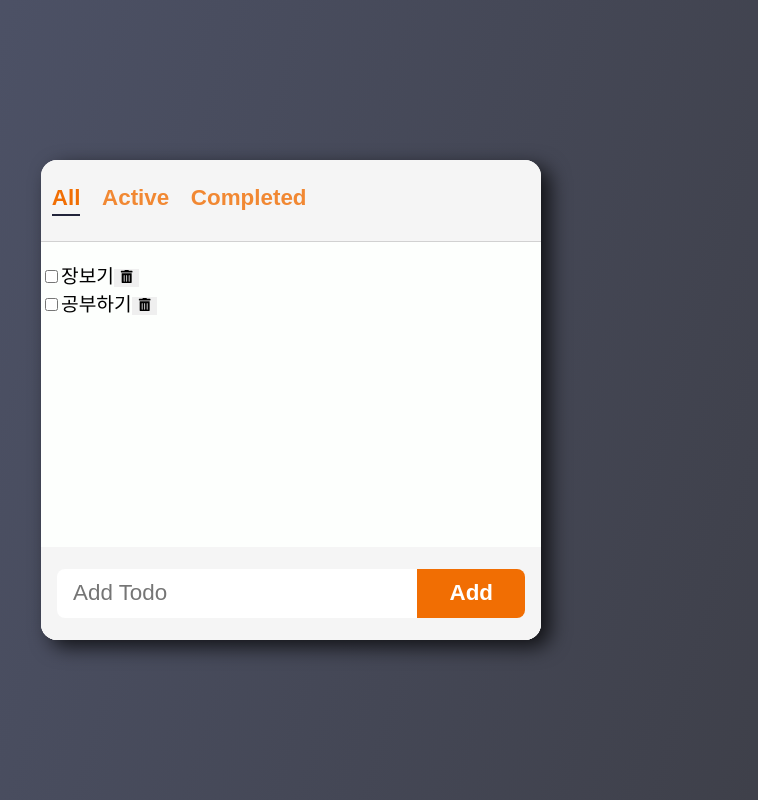
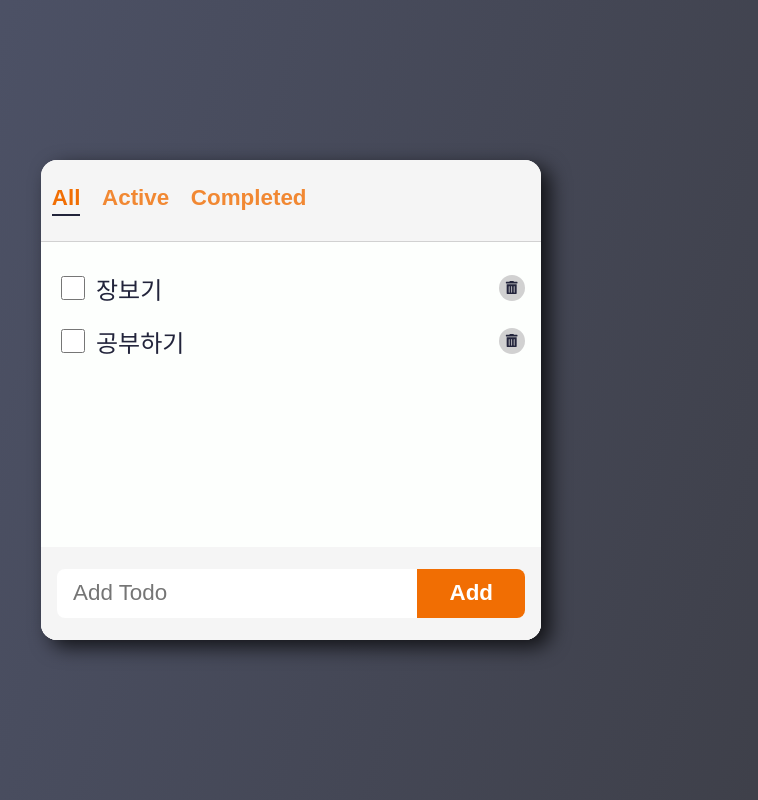
Before and after one commit to presentKey/todo-list, a React (Create React App) app: page / in a window 1280 px wide. Shown: the whole page, without its empty margins (349-1107 px from the left). Built offline with nearby package versions, Linux system fonts and the light colour scheme.

Commit message:
style: Todo component style

```diff
--- a/src/components/Todo/Todo.jsx
+++ b/src/components/Todo/Todo.jsx
@@ -1,5 +1,6 @@
 import React from 'react';
 import { FaTrashAlt } from 'react-icons/fa';
+import styles from './Todo.module.css';
 
 export default function Todo({ todo, onUpdate, onDelete }) {
   const { text, status } = todo;
@@ -9,17 +10,22 @@ export default function Todo({ todo, onUpdate, onDelete }) {
   };
   const handleDelete = () => onDelete(todo);
   return (
-    <li>
+    <li className={styles.todo}>
       <input
+        className={styles.checkbox}
         type="checkbox"
         id="checkbox"
         checked={status === 'completed'}
         onChange={handleChange}
       />
-      <label htmlFor="checkbox">{text}</label>
-      <button onClick={handleDelete}>
-        <FaTrashAlt />
-      </button>
+      <label htmlFor="checkbox" className={styles.text}>
+        {text}
+      </label>
+      <span className={styles.icon}>
+        <button onClick={handleDelete} className={styles.button}>
+          <FaTrashAlt />
+        </button>
+      </span>
     </li>
   );
 }
--- /dev/null
+++ b/src/components/Todo/Todo.module.css
@@ -0,0 +1,35 @@
+.todo {
+  display: flex;
+  align-items: center;
+  justify-content: space-between;
+  padding: 0.5rem 1rem;
+  margin: 0.1rem 0;
+  color: var(--color-text);
+}
+
+.checkbox {
+  width: 1.5rem;
+  height: 1.5rem;
+}
+
+.text {
+  flex: 1 1 0%;
+  margin-left: 0.5rem;
+  font-size: 1.5rem;
+}
+.icon {
+  width: 26px;
+  height: 26px;
+  background-color: var(--color-grey);
+  border-radius: 100%;
+  transition: all 150ms ease-out;
+}
+
+.icon:hover {
+  background-color: var(--color-accent);
+  transform: rotate(15deg) scale(1.2);
+}
+.button {
+  color: var(--color-text);
+  background-color: transparent;
+}
--- a/src/components/TodoList/TodoList.module.css
+++ b/src/components/TodoList/TodoList.module.css
@@ -2,6 +2,7 @@
   display: flex;
   flex-direction: column;
   height: 100%;
+  min-height: 0;
   background-color: var(--color-bg);
 }
 
--- a/src/index.css
+++ b/src/index.css
@@ -5,6 +5,7 @@
   --color-text: #22243b;
   --color-accent: #f16e03;
   --color-white: #fff;
+  --color-scrollbar: #aaa7a7;
 }
 
 * {
@@ -15,6 +16,7 @@ body {
   display: flex;
   align-items: center;
   justify-content: center;
+  accent-color: var(--color-accent);
   width: 100vw;
   height: 100vh;
   margin: 0;
@@ -60,3 +62,18 @@ button {
   border: none;
   outline: none;
 }
+
+::-webkit-scrollbar {
+  width: 0.5rem;
+}
+
+::-webkit-scrollbar-track {
+  background-color: var(--color-bg-dark);
+}
+
+::-webkit-scrollbar-thumb {
+  background-color: var(--color-scrollbar);
+}
+::-webkit-scrollbar-thumb:hover {
+  background-color: var(--color-accent);
+}
```
